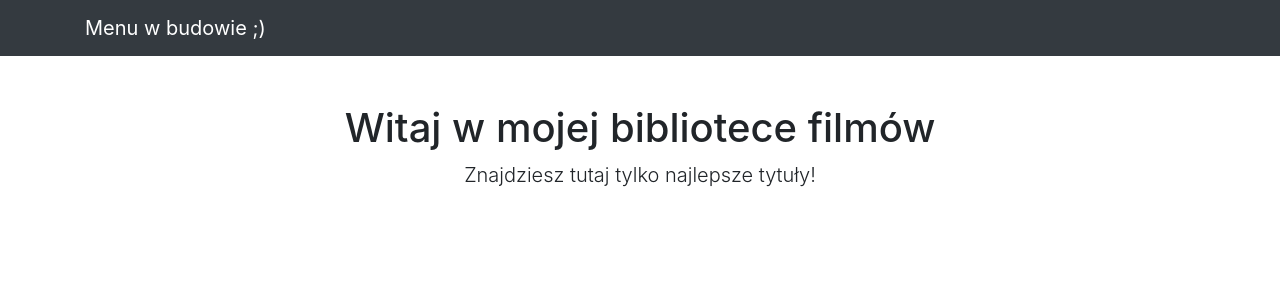
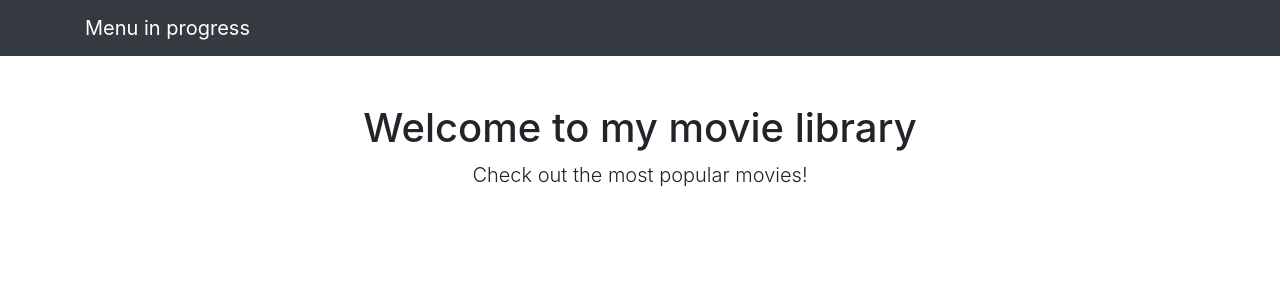
Before and after one commit to jagodagrg/movies_catalogue, a Flask app: template templates/homepage.html in a window 1280 px wide. Shown: the top 300 px of the page. Run offline with Flask 2, Linux system fonts and the light colour scheme; the template is opened without the code that fills it, so the values that code supplies are empty.

Commit message:
Translate the project to English

```diff
--- a/templates/homepage.html
+++ b/templates/homepage.html
@@ -4,8 +4,8 @@
 
 <div class="row">
    <div class="col-lg-12 text-center">
-       <h1 class="mt-5">Witaj w mojej bibliotece filmów</h1>
-       <p class="lead">Znajdziesz tutaj tylko najlepsze tytuły!</p>
+       <h1 class="mt-5">Welcome to my movie library</h1>
+       <p class="lead">Check out the most popular movies!</p>
    </div>
    <div class="col-lg-12 mb-4">
     {% for list_type in list_types %}
@@ -20,7 +20,7 @@
                <h4 class="card-title">{{ movie.title }}</h4>
            </div>
            <div class="card-footer text-center">
-                <a class="btn btn-primary" href="{{ url_for('movie_details', movie_id=movie.id) }}">Pokaż więcej</a>
+                <a class="btn btn-primary" href="{{ url_for('movie_details', movie_id=movie.id) }}">Show more</a>
            </div>
        </div>
    </div>
--- a/templates/index.html
+++ b/templates/index.html
@@ -5,7 +5,7 @@
         <meta name="viewport" content="width=device-width, initial-scale=1, shrink-to-fit=no" />
         <meta name="description" content="" />
         <meta name="author" content="" />
-        <title>Biblioteka filmów</title>
+        <title>Movie library</title>
         <!-- Favicon-->
         <link rel="icon" type="image/x-icon" href="assets/favicon.ico" />
         <!-- Core theme CSS (includes Bootstrap)-->
@@ -15,7 +15,7 @@
         <!-- Responsive navbar-->
         <nav class="navbar navbar-expand-lg navbar-dark bg-dark">
             <div class="container">
-                <a class="navbar-brand" href="#">Menu w budowie ;)</a>
+                <a class="navbar-brand" href="#">Menu in progress</a>
                 <button class="navbar-toggler" type="button" data-bs-toggle="collapse" data-bs-target="#navbarSupportedContent" aria-controls="navbarSupportedContent" aria-expanded="false" aria-label="Toggle navigation"><span class="navbar-toggler-icon"></span></button>
                 <div class="collapse navbar-collapse" id="navbarSupportedContent">
                 </div>
```
